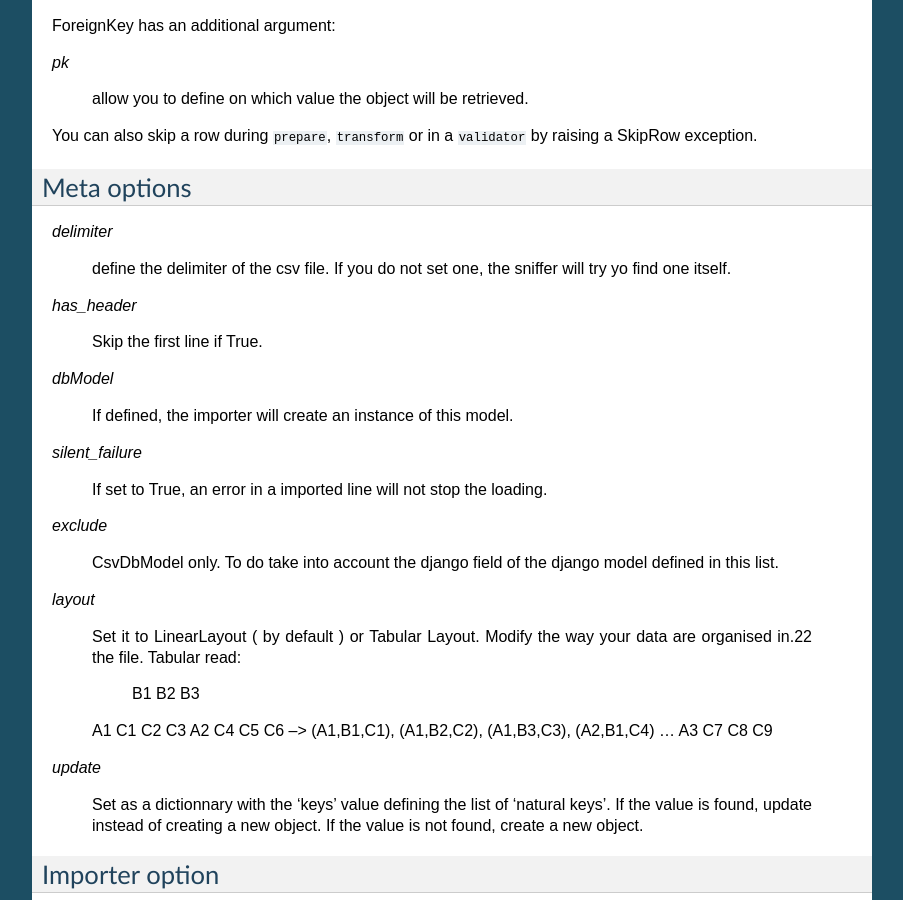
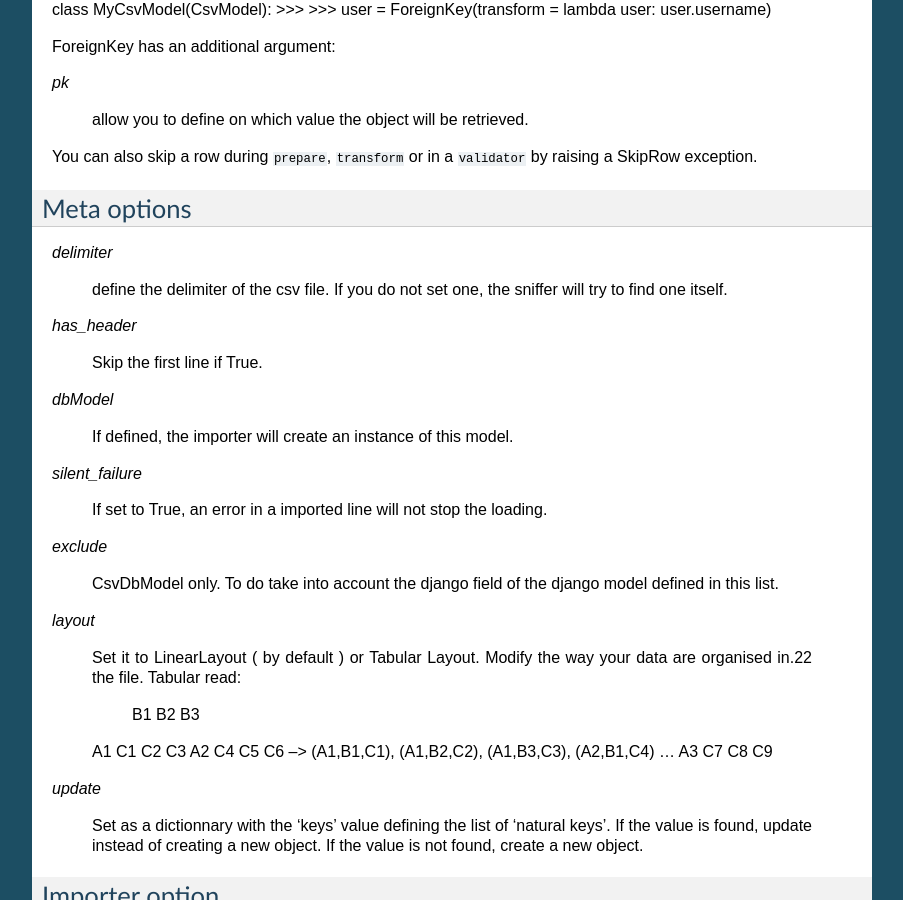
Before and after one commit to anthony-tresontani/django-adaptors, a Sphinx documentation site: the page built from docs/index.rst, in a window 1280 px wide and 900 px high, scrolled down 2882 px. Shown: the whole window, without its empty margins (198-1101 px from the left). Built offline with Sphinx 7.4.7, drawn with Linux system fonts in a browser that asks for light colours; some of the changed text lies outside the part shown.

```diff
--- a/docs/index.rst
+++ b/docs/index.rst
@@ -178,7 +179,7 @@ Meta options
 `delimiter`
 
     define the delimiter of the csv file.
-    If you do not set one, the sniffer will try yo find one itself.
+    If you do not set one, the sniffer will try to find one itself.
 
 `has_header`
 
```
Also changed, not shown: other parts of docs/index.rst (+2 -1 lines).
